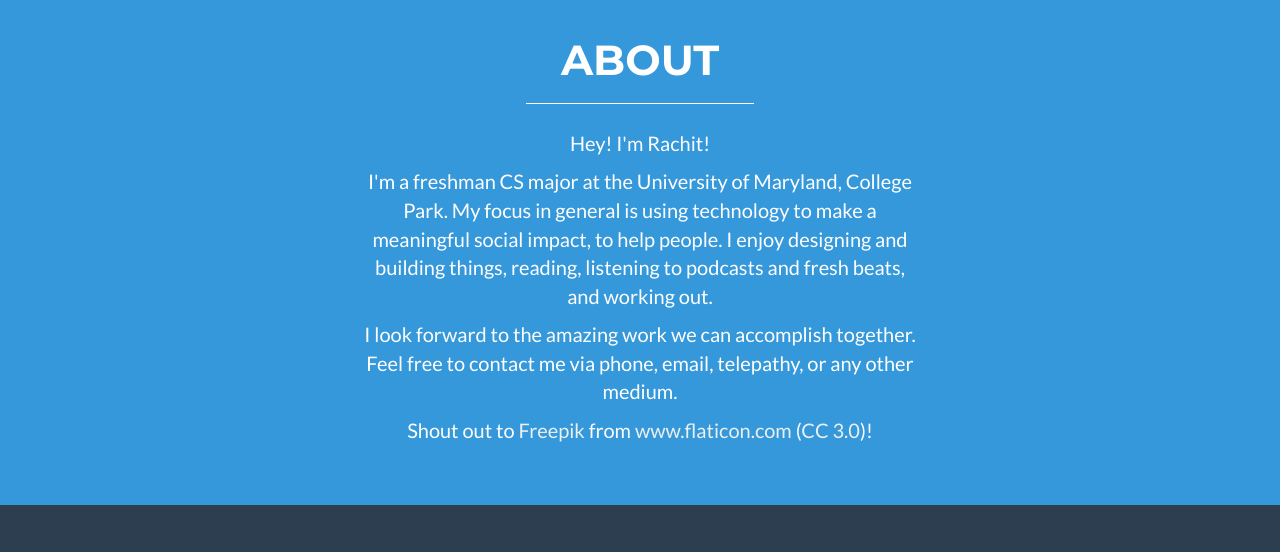
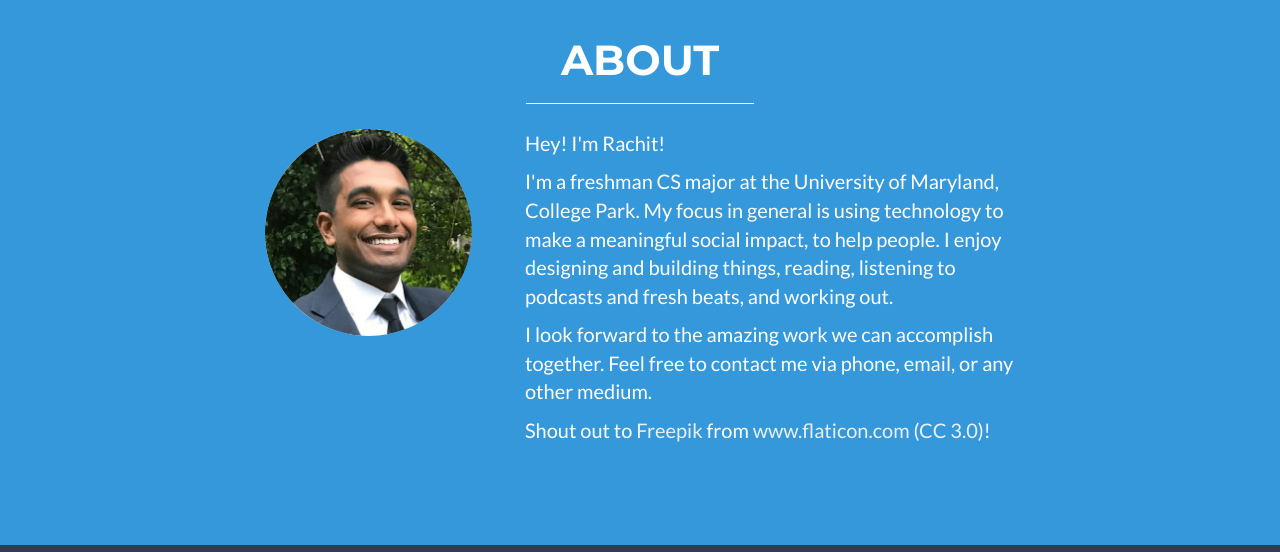
Before and after one commit to rachitag22/rachitag22.github.io, a website: page index.html in a window 1280 px wide. Shown: the part 3740-4292 px from the top of the page. Drawn offline with nearby package versions, Linux system fonts and the light colour scheme; no server answers.

Commit message:
update about

```diff
--- a/css/styles.css
+++ b/css/styles.css
@@ -146,7 +146,7 @@ section {
 }
 
 .about-content {
-	text-align: center;
+	text-align: left;
 }
 
 .btn-outline.active, .btn-outline:active, .btn-outline:focus, .btn-outline:hover {
--- a/index.html
+++ b/index.html
@@ -240,7 +240,7 @@
 						<br /><br />
 						<div class="row">
 							<div class="col-xs-3">
-								<a target="_blank" href="http://bookholders.com"><img class="experience-img" src="img/experience/jpg/bookholders.jpg" /></a>
+								<a target="_blank" href="http://www.bookholders.com"><img class="experience-img" src="img/experience/jpg/bookholders.jpg" /></a>
 							</div>
 							<div class="col-xs-9">
 								<span class="experience-header">
@@ -271,7 +271,7 @@
 						<br /><br />
 						<div class="row">
 							<div class="col-xs-3">
-								<a target="_blank" href="http://navsea.navy.mil"><img class="experience-img" src="img/experience/jpg/navsea.jpg"/></a>
+								<a target="_blank" href="http://www.navsea.navy.mil"><img class="experience-img" src="img/experience/jpg/navsea.jpg"/></a>
 							</div>
 							<div class="col-xs-9">
 								<span class="experience-header">
@@ -388,7 +388,6 @@
 			</div>
 		</section>
 
-		<!-- About Section -->
 		<section class="success" id="about">
 			<div class="container">
 				<div class="row">
@@ -396,19 +395,26 @@
 						<h2 class="h2-white">About</h2>
 						<hr class="light-hr">
 					</div>
-					<div class="col-lg-6 col-lg-offset-3">
+					<div class="col-lg-8 col-lg-offset-2">
+						<div class="row">
+							<div class="col-xs-4">
+								<img class="experience-img" src="img/portrait/portrait.jpg"/>
+							</div>
+							<div class="col-xs-8">
 								<span class="about-content">
 									<p>Hey! I'm Rachit!</p>
 									<p>I'm a freshman CS major at the University of Maryland, College Park. My focus in general is using technology to make a meaningful social impact, to help people. I enjoy designing and building things, reading, listening to podcasts and fresh beats, and working out.</p>
-							<p>I look forward to the amazing work we can accomplish together. Feel free to contact me via phone, email, telepathy, or any other medium.</p>
+									<p>I look forward to the amazing work we can accomplish together. Feel free to contact me via phone, email, or any other medium.</p>
 									<p>Shout out to <a href="http://www.freepik.com" title="Freepik" style="color: #ecf0f1;" target="_blank">Freepik</a> from <a href="http://www.flaticon.com" title="Flaticon" style="color: #ecf0f1;" target="_blank">www.flaticon.com</a> (<a href="http://creativecommons.org/licenses/by/3.0/" title="Creative Commons BY 3.0" target="_blank" style="color: #ecf0f1;">CC 3.0</a>)!</p>
 								</span>
 							</div>
-					<br /><br />
+						</div>
 						<br /><br />
 					</div>
 				</div>
+			</div>
 		</section>
+
 		<!-- Footer -->
 		<footer class="text-center" id="#contact">
 			<div class="footer-above">
```
Also changed, not shown: img/portrait/portrait.jpg (added), 1 other file. Lines whose indentation alone changed are shown as unchanged.
